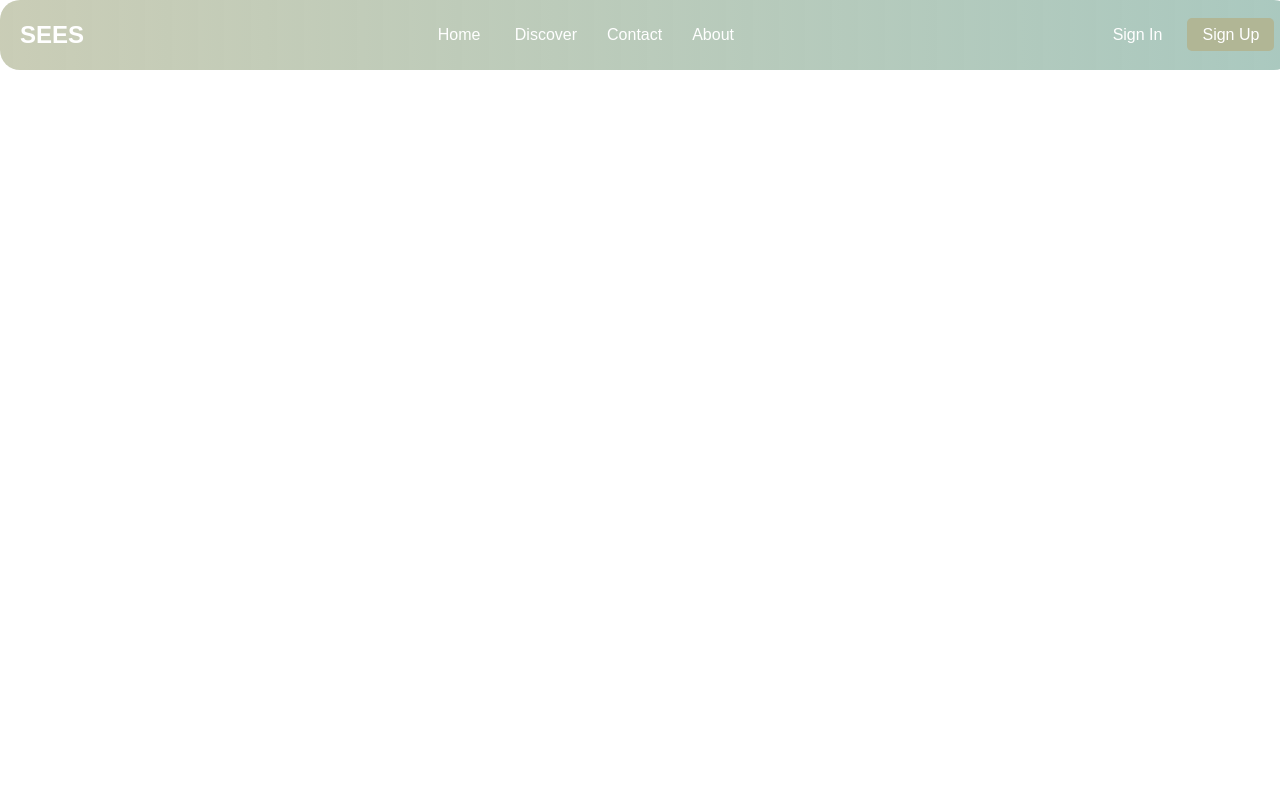
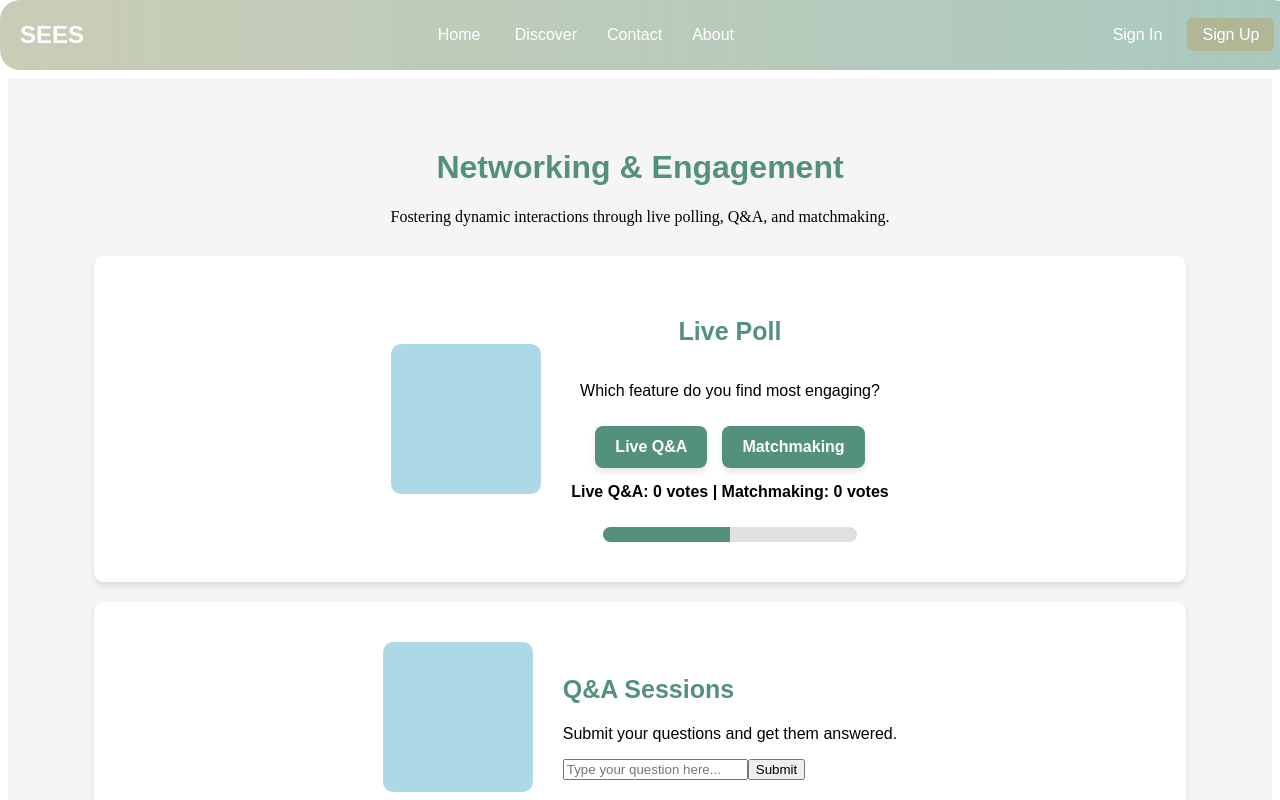
Before and after one commit to aymanmhd/SOEN343_Project_W25, a React (Create React App) app in the folder frontend/: page /networking in a window 1280 px wide. Shown: the top 800 px of the page. Built offline with nearby package versions, Linux system fonts and the light colour scheme.

Commit message:
Networking and Engagement Page implemented

```diff
--- a/frontend/src/App.js
+++ b/frontend/src/App.js
@@ -9,7 +9,8 @@ import SignUpPage from "./pages/SignUpPage";
 import AttendeeDashboard from "./pages/AttendeeDashboard";
 import OrganizerDashboard from "./pages/OrganizerDashboard";
 import AdminPanel from "./pages/AdminPanel";
-import ProfilePage from "./pages/ProfilePage"; // ✅ IMPORT MISSING PROFILE PAGE
+import ProfilePage from "./pages/ProfilePage";
+import NetworkingPage from "./pages/NetworkingPage";
 
 function App() {
   return (
@@ -38,7 +39,7 @@ function AppContent() {
     <div className="app-container">
       <Navbar /> {/* Navbar stays fixed at the top */}
 
-      <main> {/* ✅ Added padding here to prevent navbar overlap */}
+      <main> {/* Added padding here to prevent navbar overlap */}
         <Routes>
           <Route path="/" element={<HomeRedirector />} /> {/* Home changes based on role */}
           <Route path="/login" element={<LoginPage />} />
@@ -47,6 +48,7 @@ function AppContent() {
           <Route path="/attendee-dashboard" element={<AttendeeDashboard />} />
           <Route path="/organizer-dashboard" element={<OrganizerDashboard />} />
           <Route path="/admin-dashboard" element={<AdminPanel />} />
+          <Route path="/networking" element={<NetworkingPage />} />
         </Routes>
       </main>
 
--- /dev/null
+++ b/frontend/src/hooks/useNetworking.js
@@ -0,0 +1,69 @@
+import { useState } from "react";
+
+const useNetworking = () => {
+  const [pollOption, setPollOption] = useState(""); // Which option the user voted for
+  const [pollResults, setPollResults] = useState({ optionA: 0, optionB: 0 });
+  const [question, setQuestion] = useState("");
+  const [questionsList, setQuestionsList] = useState([]);
+  const [chatMessage, setChatMessage] = useState("");
+  const [chatMessages, setChatMessages] = useState([]);
+  const [answers, setAnswers] = useState({}); // Stores answers for each question
+  const [answerInputs, setAnswerInputs] = useState({}); // Stores input values for each question
+
+  const handleVote = (option) => {
+    setPollResults((prev) => ({
+      ...prev,
+      [option]: prev[option] + 1,
+    }));
+    setPollOption(option);
+  };
+
+  const handleQuestionSubmit = (e) => {
+    e.preventDefault();
+    if (question.trim() === "") return;
+    setQuestionsList([...questionsList, { id: Date.now(), text: question }]);
+    setQuestion("");
+  };
+
+  const handleAnswerSubmit = (e, questionId) => {
+    e.preventDefault();
+    if (!answerInputs[questionId]?.trim()) return;
+
+    setAnswers((prev) => ({
+      ...prev,
+      [questionId]: [...(prev[questionId] || []), answerInputs[questionId]],
+    }));
+
+    setAnswerInputs((prev) => ({
+      ...prev,
+      [questionId]: "",
+    }));
+  };
+
+  const handleChatSubmit = (e) => {
+    e.preventDefault();
+    if (chatMessage.trim() === "") return;
+    setChatMessages([...chatMessages, { user: "You", message: chatMessage }]);
+    setChatMessage("");
+  };
+
+  return {
+    pollOption,
+    pollResults,
+    handleVote,
+    question,
+    questionsList,
+    handleQuestionSubmit,
+    chatMessage,
+    chatMessages,
+    handleChatSubmit,
+    answers,
+    answerInputs,
+    handleAnswerSubmit,
+    setQuestion,
+    setChatMessage,
+    setAnswerInputs,
+  };
+};
+
+export default useNetworking;
--- a/frontend/src/pages/HomePage.jsx
+++ b/frontend/src/pages/HomePage.jsx
@@ -41,10 +41,10 @@ function HomePage() {
         </div>
       </header>
 
-      {/* ✅ Discover Bar Section */}
+      {/* Discover Bar Section */}
       <DiscoverBar subjects={subjects} />
 
-      {/* ✅ Video List */}
+      {/* Video List */}
       <SearchableVideoList videos={sampleVideos} />
 
       <Footer />
--- a/frontend/src/pages/NetworkingPage.jsx
+++ b/frontend/src/pages/NetworkingPage.jsx
@@ -0,0 +1,167 @@
+import React from "react";
+import "../styles/NetworkingPage.css";
+import Footer from "../components/Footer";
+import useNetworking from "../hooks/useNetworking"; // Correct hook import
+
+const NetworkingPage = () => {
+  const {
+    pollOption,
+    pollResults,
+    handleVote,
+    question,
+    questionsList,
+    handleQuestionSubmit,
+    chatMessage,
+    chatMessages,
+    handleChatSubmit,
+    answers,
+    answerInputs,
+    handleAnswerSubmit,
+    setQuestion,
+    setChatMessage,
+    setAnswerInputs,
+  } = useNetworking();
+
+  return (
+    <div className="networking-container">
+      <div className="networking-header">
+        <h1 className="title">Networking & Engagement</h1>
+        <p className="subtitle">
+          Fostering dynamic interactions through live polling, Q&A, and matchmaking.
+        </p>
+      </div>
+
+      {/* Live Poll Section */}
+      <div className="section">
+        <div className="section-image"></div>
+        <div className="section-text poll-container">
+          <h2 className="title">Live Poll</h2>
+          <p>Which feature do you find most engaging?</p>
+          <div className="poll-options">
+            <button
+              className={`poll-button ${pollOption === "optionA" ? "selected" : ""}`}
+              disabled={!!pollOption}
+              onClick={() => handleVote("optionA")}
+            >
+              Live Q&A
+            </button>
+            <button
+              className={`poll-button ${pollOption === "optionB" ? "selected" : ""}`}
+              disabled={!!pollOption}
+              onClick={() => handleVote("optionB")}
+            >
+              Matchmaking
+            </button>
+          </div>
+
+          {/* Poll Results with Progress Bar */}
+          <p className="poll-results">
+            Live Q&A: {pollResults.optionA} votes | Matchmaking: {pollResults.optionB} votes
+          </p>
+          <div className="progress-bar">
+            <div
+              className="progress-fill"
+              style={{
+                width: `${
+                  pollResults.optionA + pollResults.optionB === 0
+                    ? 50
+                    : (pollResults.optionA / (pollResults.optionA + pollResults.optionB)) * 100
+                }%`,
+              }}
+            ></div>
+          </div>
+        </div>
+      </div>
+
+      {/* Q&A Section */}
+      <div className="section">
+        <div className="section-image"></div>
+        <div className="section-text">
+          <h2 className="title">Q&A Sessions</h2>
+          <p>Submit your questions and get them answered.</p>
+
+          {/* Question Input Form */}
+          <form onSubmit={handleQuestionSubmit} className="question-form">
+            <input
+              type="text"
+              placeholder="Type your question here..."
+              value={question}
+              onChange={(e) => setQuestion(e.target.value)}
+              className="question-input"
+            />
+            <button type="submit">Submit</button>
+          </form>
+
+          {/* Display Questions & Answers */}
+          <div className="questions-list">
+            {questionsList.map((q) => (
+              <div key={q.id} className="question-item">
+                <p>❓ {q.text}</p>
+
+                {/* Answer List */}
+                <div className="answers-list">
+                  {answers[q.id]?.map((ans, index) => (
+                    <p key={index} className="answer-item">💬 {ans}</p>
+                  ))}
+                </div>
+
+                {/* Answer Input */}
+                <form onSubmit={(e) => handleAnswerSubmit(e, q.id)} className="answer-form">
+                  <input
+                    type="text"
+                    placeholder="Write an answer..."
+                    value={answerInputs[q.id] || ""}
+                    onChange={(e) =>
+                      setAnswerInputs((prev) => ({ ...prev, [q.id]: e.target.value }))
+                    }
+                    className="answer-input"
+                  />
+                  <button type="submit">Answer</button>
+                </form>
+              </div>
+            ))}
+          </div>
+        </div>
+      </div>
+
+      {/* Chatroom Section */}
+      <div className="section">
+        <div className="section-image"></div>
+        <div className="section-text">
+          <h2 className="title">Chatroom</h2>
+          <p>Engage in live discussions with other attendees.</p>
+
+          <div className="chat-box">
+            {chatMessages.map((chat, index) => (
+              <p key={index} className="chat-message">
+                <strong>{chat.user}: </strong> {chat.message}
+              </p>
+            ))}
+          </div>
+
+          <form onSubmit={handleChatSubmit} className="chat-form">
+            <input
+              type="text"
+              placeholder="Type a message..."
+              value={chatMessage}
+              onChange={(e) => setChatMessage(e.target.value)}
+              className="chat-input"
+            />
+            <button type="submit">Send</button>
+          </form>
+        </div>
+      </div>
+
+      {/* Matchmaking Section */}
+      <div className="section">
+        <div className="section-image"></div>
+        <div className="section-text">
+          <h2 className="title">Matchmaking</h2>
+          <p>Find like-minded attendees and create personalized itineraries.</p>
+        </div>
+      </div>
+    </div>
+  );
+};
+
+export default NetworkingPage;
--- /dev/null
+++ b/frontend/src/styles/NetworkingPage.css
@@ -0,0 +1,119 @@
+/* Add a background color to differentiate white blocks */
+.networking-container {
+    background-color: #f5f5f5; /* Light gray background */
+    padding: 50px 0; /* Add space around */
+  }
+
+  /* Center the title section */
+  .networking-header {
+    text-align: center; /* Center title */
+    margin-bottom: 30px; /* Add spacing below */
+  }
+
+  .networking-header .title {
+    font-size: 32px;
+    font-weight: bold;
+    color: #53917e;
+    font-family: "Poppins", sans-serif;
+  }
+
+  /* White Block Sections */
+  .section {
+    display: flex;
+    align-items: center;
+    justify-content: center;
+    gap: 30px;
+    padding: 40px;
+    background-color: white; /* White block */
+    border-radius: 10px;
+    margin-bottom: 20px;
+    box-shadow: 0 4px 6px rgba(0, 0, 0, 0.1); /* Subtle shadow for effect */
+    width: 80%; /* Set width */
+    margin-left: auto;
+    margin-right: auto;
+  }
+
+  /* Adjust Section Image */
+  .section-image {
+    width: 150px;
+    height: 150px;
+    background: lightblue;
+    border-radius: 10px;
+    flex-shrink: 0;
+  }
+
+  /* Section Text */
+  .section-text {
+    max-width: 500px;
+    font-family: "Poppins", sans-serif;
+  }
+
+  .title {
+    font-size: 25px;
+    font-weight: bold;
+    color: #53917e;
+    font-family: "Poppins", sans-serif;
+  }
+  .poll-container {
+    text-align: center; /* Center content */
+    display: flex;
+    flex-direction: column;
+    align-items: center;
+  }
+
+  .poll-options {
+    display: flex;
+    justify-content: center;
+    gap: 15px;
+    margin-top: 10px;
+  }
+
+  .poll-button {
+    padding: 12px 20px;
+    border: none;
+    cursor: pointer;
+    font-size: 16px;
+    border-radius: 8px;
+    transition: 0.3s;
+    font-weight: bold;
+    background-color: #53917e;
+    color: white;
+    box-shadow: 0px 4px 6px rgba(0, 0, 0, 0.1);
+  }
+
+  .poll-button:hover {
+    background-color: #437a65;
+  }
+
+  .poll-button:disabled {
+    background: gray;
+    cursor: not-allowed;
+    opacity: 0.7;
+  }
+
+  .poll-button.selected {
+    background-color: #2c6b56;
+    color: white;
+  }
+
+  /* Poll Results - Progress Bar */
+  .poll-results {
+    margin-top: 15px;
+    font-weight: bold;
+  }
+
+  .progress-bar {
+    width: 80%;
+    background: #e0e0e0;
+    border-radius: 8px;
+    overflow: hidden;
+    height: 15px;
+    margin-top: 10px;
+    position: relative;
+  }
+
+  .progress-fill {
+    height: 100%;
+    background: #53917e;
+    transition: width 0.5s ease-in-out;
+  }
```
Also changed, not shown: 1 other file (tests, documents, lock files or other folders).
